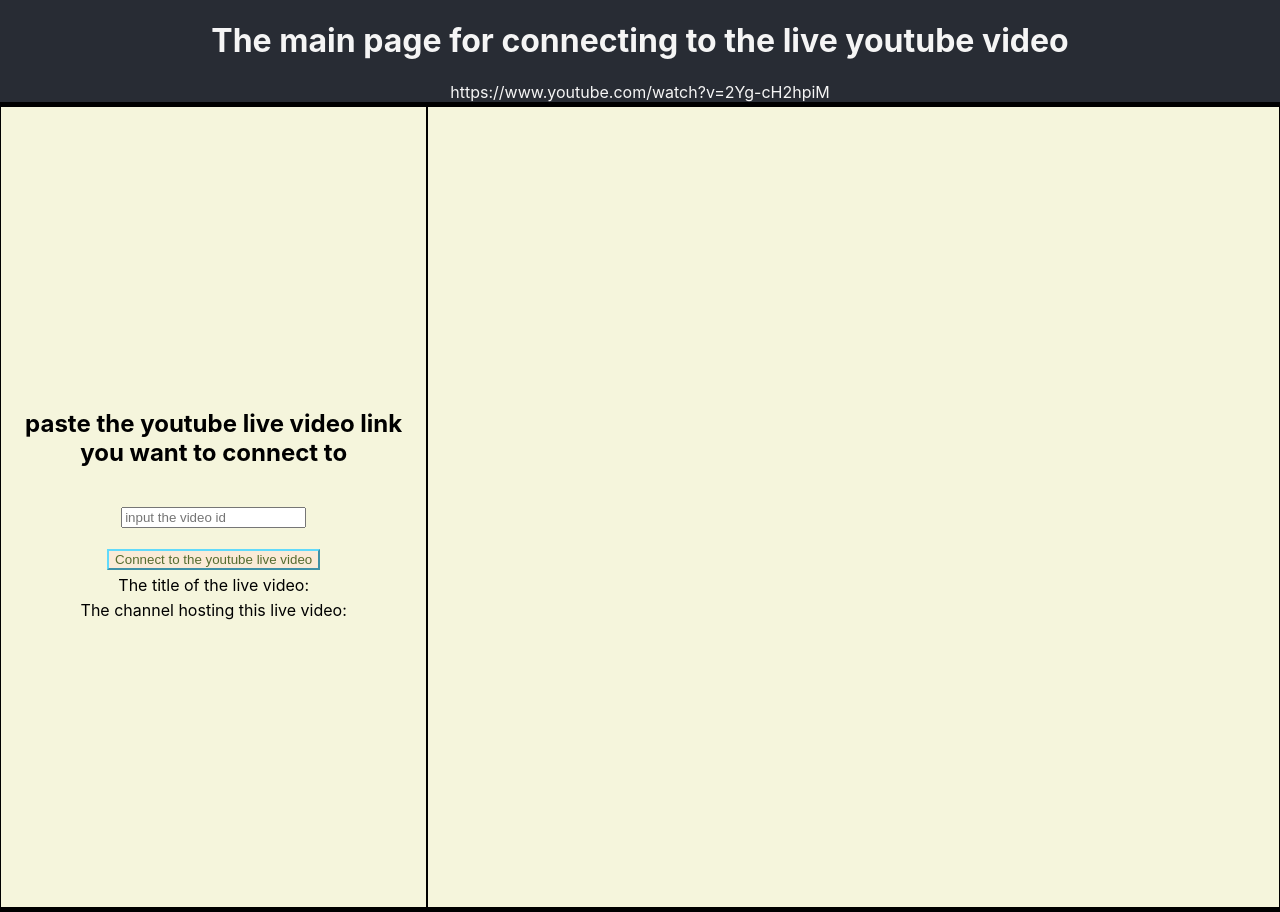
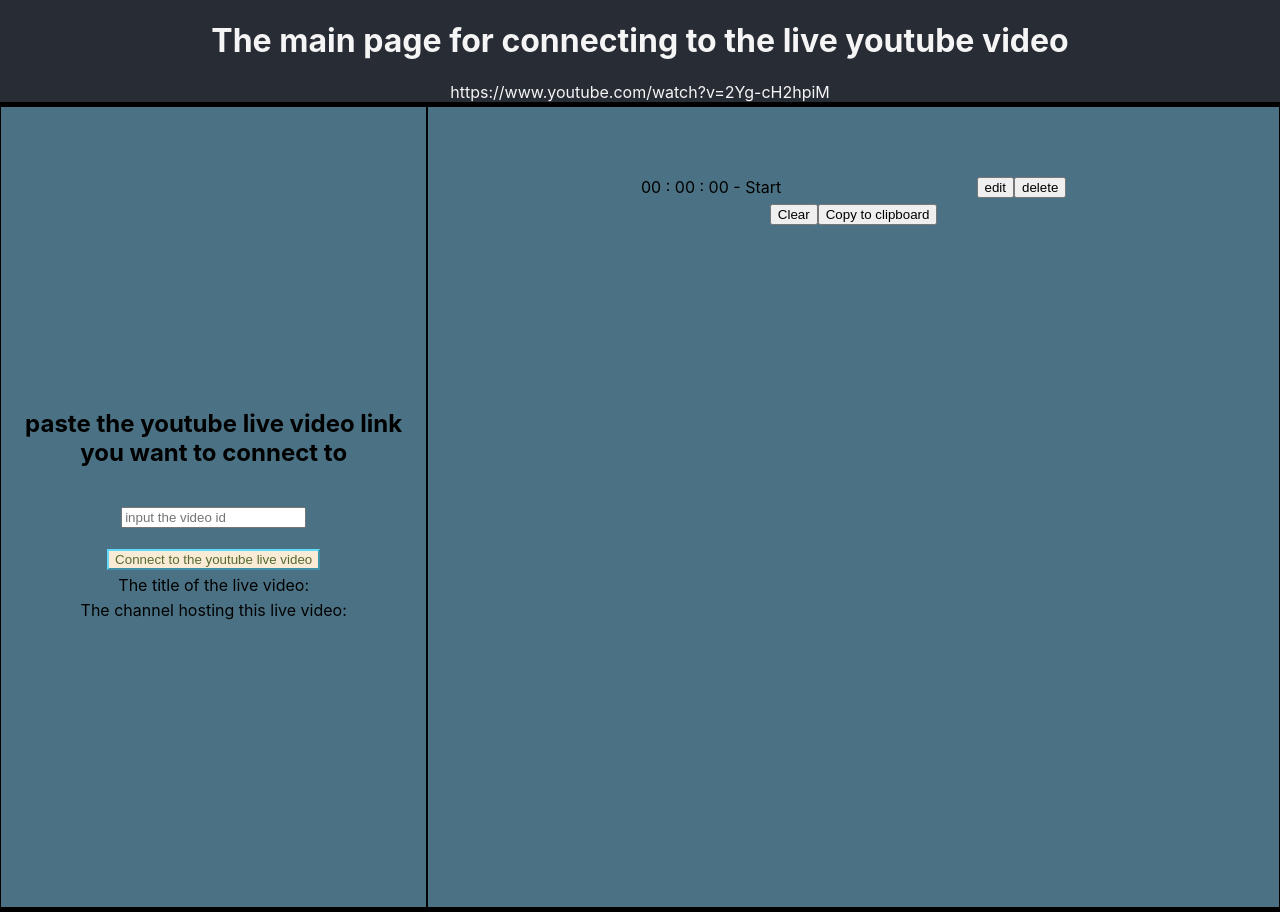
Before and after one commit to almasaitken/timestamps_web_v, a React (Create React App) app: page / in a window 1280 px wide. Built offline with nearby package versions, Linux system fonts and the light colour scheme.

Commit message:
complete without front

```diff
--- a/package.json
+++ b/package.json
@@ -3,12 +3,18 @@
   "version": "0.1.0",
   "private": true,
   "dependencies": {
+    "@fortawesome/fontawesome-svg-core": "^6.1.1",
+    "@fortawesome/free-regular-svg-icons": "^6.1.1",
+    "@fortawesome/free-solid-svg-icons": "^6.1.1",
+    "@fortawesome/react-fontawesome": "^0.2.0",
     "@testing-library/jest-dom": "^5.16.4",
     "@testing-library/react": "^13.3.0",
     "@testing-library/user-event": "^13.5.0",
     "axios": "^0.27.2",
     "react": "^18.2.0",
+    "react-copy-to-clipboard": "^5.1.0",
     "react-dom": "^18.2.0",
+    "react-icons": "^4.4.0",
     "react-scripts": "5.0.1",
     "uuid": "^8.3.2",
     "uuidv4": "^6.2.13",
--- a/src/App.css
+++ b/src/App.css
@@ -26,7 +26,7 @@
 }
 
 .body {
-  background-color: beige;
+  background-color: rgb(74, 114, 132);
   display: flex;
   align-items: center;
   height: 100vh;
--- a/src/App.js
+++ b/src/App.js
@@ -3,16 +3,21 @@
 import { getTime } from './getTime';
 import { Timestamp, EditableTimestamp} from './components/timestamp';
 import { v4 as uuidv4 } from 'uuid';
+import { FontAwesomeIcon } from '@fortawesome/react-fontawesome';
+import { faClock } from '@fortawesome/free-solid-svg-icons'
+import { CopyToClipboard } from 'react-copy-to-clipboard';
 
 function App() {
 
   const [link, setLink] = useState('');
   const [message, setMessage] = useState('');
-  const [timestamps, setTimestamps] = useState([]);
+  const [timestamps, setTimestamps] = useState([{key: uuidv4(), time: {
+    hours: '00',
+    minutes: '00', seconds: '00'
+  }, description: 'Start'}]);
   const [found, setFound] = useState(false);
-  const [description, setDescription] = useState('');
-  const [editedDescription, setEditedDescription] = useState('');
-  const [editedTimestampKey, setEditedTimestampKey] = useState(null);
+  const [description, setDescription] = useState('default');
+  const [editedTimestampKey, setEditedTimestampKey] = useState('');
 
   const handleLinkChange = (event) => {
     setLink(event.target.value);
@@ -35,22 +40,20 @@
     setDescription(event.target.value);
   };
 
-  const handleEditDescription = (event) => {
-    setEditedDescription(event.target.value);
-  };
-
-  const handleAddTimestamp = async (timestamp) => {
+  const handleAddTimestamp = async () => {
+    let result;
     try {
-      let result = await getTime(link.split("v=")[1]);
+      result = await getTime(link.split("v=")[1]);
       setMessage(result);
     } catch (error) {
       alert(error);
     };
-    setTimestamps([...timestamps, {key: uuidv4(), time: {
-      hours: message.time.hours,
-      minutes: message.time.minutes, seconds: message.time.seconds
-    }, description: description}]);
-    setEditedTimestampKey(timestamp.key);
+    let key_to_add = uuidv4();
+    setTimestamps([...timestamps, {key: key_to_add, time: {
+      hours: result.time.hours,
+      minutes: result.time.minutes, seconds: result.time.seconds
+    }}]);
+    setEditedTimestampKey(key_to_add);
     setDescription('');
   };
 
@@ -59,23 +62,33 @@
     setTimestamps([...timestamps.slice(0, deletedIndex), ...timestamps.slice(deletedIndex+1)]);
   };
 
+  const handleSaveTimestamp = (timestamp) => {
+    let editedIndex = timestamps.findIndex((tmstmp) => tmstmp.key === timestamp.key);
+    setTimestamps([...timestamps.slice(0, editedIndex), {key: timestamp.key, description: description, time: timestamp.time},
+      ...timestamps.slice(editedIndex+1)]);
+    setEditedTimestampKey('');
+  };
+
   const handleEditTimestamp = (timestamp) => {
     setEditedTimestampKey(timestamp.key);
-    setEditedDescription(description);
   };
 
-  const handleSaveTimestamp = (timestamp) => {
-    let editedIndex = timestamps.findIndex((tmstmp) => tmstmp.key === timestamp.key);
-    setTimestamps([...timestamps.slice(0, editedIndex), {key: timestamp.key, description: editedDescription, time: timestamp.time},
-      ...timestamps.slice(editedIndex+1)]);
-    setEditedTimestampKey(null);
-    setEditedDescription(null);
+  const handleOnKeyPress = (event, timestamp) => {
+    if (event.key === 'Enter') {
+      handleSaveTimestamp(timestamp);
+    }
   };
 
-  const handleKeyPress = (event) => {
-    if (event.key === 'Enter') {
-      handleAddTimestamp();
-    }
+  const handleClearTimestamps = () => {
+    setTimestamps([]);
+  };
+
+  const dataToString = () => {
+    let str = '';
+    timestamps.forEach((timestamp) => {
+      str += timestamp.time.hours + ':' + timestamp.time.minutes + ':' + timestamp.time.seconds + ' - ' + timestamp.description + '\n';
+    });
+    return str;
   }
 
   return (
@@ -87,7 +100,8 @@
         <div className='body'>
           <div className='left-side'>
             <div className='left-wrapper'>
-            { !found ?           <div className='usalass'>
+            { !found ?
+          <div className='usalass'>
           <div className='content'>
             <h2> paste the youtube live video link you want to connect to </h2>
           </div>
@@ -103,21 +117,32 @@
         </div>
         <div className='right-side'>
         <div className='right-wrapper'>
-          { found ? <div>
-            <input onChange={handleChangeDescription} value={description} onKeyPress={handleKeyPress}/>
-            <button onClick={() => handleAddTimestamp(message)}> add timestamp </button>
-          </div> : <></> }
           <div className='timestamps'>
             {timestamps.map((timestamp) => {
               return (editedTimestampKey === timestamp.key ?
-                (<EditableTimestamp editedDescription={editedDescription}  handleEditDescription={handleEditDescription}
+                (<EditableTimestamp
                 handleSaveTimestamp={() => {handleSaveTimestamp(timestamp)}} key={timestamp.key} time={timestamp.time}
-                description={timestamp.description} handleDeleteTimestamp={() => {handleDeleteTimestamp(timestamp)}}
-                handleEditTimestamp={() => {handleEditTimestamp(timestamp)}}/>)
+                description={timestamp.description} handleChangeDescription={handleChangeDescription} handleDeleteTimestamp={() => {handleDeleteTimestamp(timestamp)}}
+                handleOnKeyPress={(event) => {handleOnKeyPress(event, timestamp)}}
+                />)
                 :
                 (<Timestamp key={timestamp.key} time={timestamp.time} description={timestamp.description} handleDeleteTimestamp={() => {handleDeleteTimestamp(timestamp)}}
-                  handleEditTimestamp={() => {handleEditTimestamp(timestamp)}}/> ))
+                  handleEditTimestamp={() => handleEditTimestamp(timestamp)} /> ))
             })}
+          </div>
+          { found ? <div>
+            <button id='add' onClick={handleAddTimestamp}>
+              <FontAwesomeIcon icon={faClock} className='fa-3x'/>
+            </button>
+          </div> : <></> }
+          <div>
+           { timestamps.length === 0 ? <></> :
+            <div>
+              <button onClick={handleClearTimestamps}> Clear </button>
+              <CopyToClipboard text={dataToString()}>
+              <button>Copy to clipboard</button>
+              </CopyToClipboard>
+            </div> }
           </div>
           </div>
           </div>
--- a/src/components/timestamp.css
+++ b/src/components/timestamp.css
@@ -7,3 +7,7 @@
 .btns {
     display: flex;
 }
+
+.desc-input {
+    width: 55%;
+}
--- a/src/components/timestamp.js
+++ b/src/components/timestamp.js
@@ -13,11 +13,11 @@
     )
 }
 
-export const EditableTimestamp = ({time, handleDeleteTimestamp, handleSaveTimestamp, handleEditDescription, editedDescription}) => {
+export const EditableTimestamp = ({time, handleDeleteTimestamp, handleChangeDescription, handleSaveTimestamp, description, handleOnKeyPress}) => {
     return (
         <div className='ts-root'>
             <div> { time.hours } : { time.minutes } : { time.seconds }
-                - <input onChange={handleEditDescription} type="text" value={editedDescription}/>
+                - <input className='desc-input' type="text" defaultValue={description} onChange={handleChangeDescription} onKeyPress={handleOnKeyPress} placeholder='input the description' />
             </div>
             <div className='btns'>
             <button onClick={handleSaveTimestamp}> save </button>
--- a/src/getTime.js
+++ b/src/getTime.js
@@ -14,12 +14,6 @@
     seconds = seconds % 60;
     minutes = minutes % 60;
 
-    // 👇️ If you don't want to roll hours over, e.g. 24 to 00
-    // 👇️ comment (or remove) the line below
-    // commenting next line gets you `24:00:00` instead of `00:00:00`
-    // or `36:15:31` instead of `12:15:31`, etc.
-    hours = hours % 24;
-
     return { hours: padTo2Digits(hours), minutes: padTo2Digits(minutes),seconds: padTo2Digits(seconds)};
   }
 
@@ -31,5 +25,5 @@
       let title = response.data.items[0].snippet.title;
       let channel = response.data.items[0].snippet.channelTitle;
       return {title: title, time: convertMsToTime(smth-startTime), channel: channel};
-    })
+    }).catch(() => console.log('porozhnyak bolyp kaldy'))
   );
```
Also changed, not shown: 1 other file (tests, documents, lock files or other folders).
